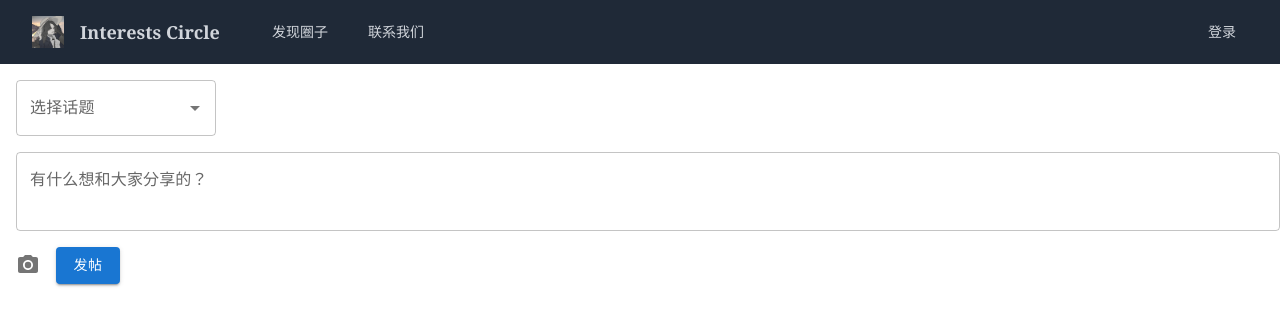
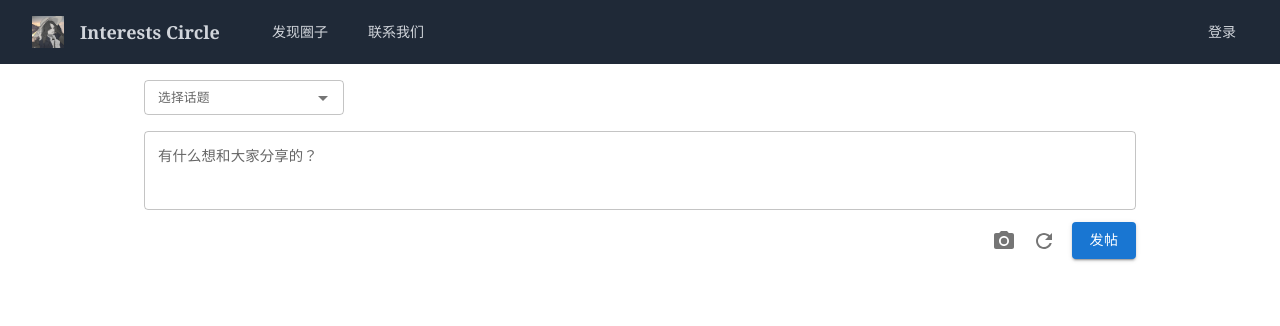
Before and after one commit to MojoisMojo/InterestCircleFrontEnd, a React (Vite) app: page /tmp in a window 1280 px wide. Shown: the top 326 px of the page. Built offline with nearby package versions, Linux system fonts and the light colour scheme.

Commit message:
finish postSender

```diff
--- /dev/null
+++ b/src/components/ImgContainer/index.jsx
@@ -0,0 +1,48 @@
+export default function ImgContainer() {
+  return (
+    <Grid item container
+      rowSpacing={{ xs: 1, md: 1.5 }}
+      columnSpacing={{ xs: 1, md: 1.5 }}
+      paddingTop='8px !important'
+      sx={{ width: '100%' }}
+    >
+      {post.img.map((img) => (
+        <Grid item
+          xs={6}
+          sm={4}
+        >
+          <SquareContainer
+            item
+            key={img.id}
+          >
+            <ButtonBase
+              sx={{
+                width: '100%',
+                height: '100%',
+                borderRadius: { xs: '5px', sm: '10px' },
+              }}
+              onClick={() => handleClickOpenImg(img)}
+            >
+              {/* <Img
+            alt="img"
+            src={img}
+            sx={{
+              width: '100%',
+              height: 'auto',
+              borderRadius: 'inherit',
+              objectFit: 'cotain',
+              overflow: 'hidden',
+            }}
+          /> */}
+              <img
+                src={img}
+                alt="img"
+                style={{ borderRadius: 'inherit', objectFit: 'cover', width: '100%', height: '100%' }}
+              />
+            </ButtonBase>
+          </SquareContainer>
+        </Grid>
+      ))}
+    </Grid>
+  );
+}
--- a/src/components/ImgViewer/index.jsx
+++ b/src/components/ImgViewer/index.jsx
@@ -15,8 +15,8 @@ export default function ImgViewer({ open, img, onClose }) {
         sx={{
           display: open ? 'flex' : 'none',
           position: 'fixed',
-          top: 20,
-          right: 20,
+          top: 8,
+          right: 8,
           zIndex: 1500,
           backgroundColor: 'darkgrey',
           '&:hover': {
--- a/src/components/Post/Post.jsx
+++ b/src/components/Post/Post.jsx
@@ -210,7 +210,6 @@ export default function Post({ poster, post }) {
                 </Grid>
               ))}
             </Grid>
-            {/* Post's images dialog */}
           </Grid>
           {/* Acted info of the post */}
           <Grid item container
--- a/src/components/Sender/PostSender/index.jsx
+++ b/src/components/Sender/PostSender/index.jsx
@@ -1,19 +1,35 @@
 import * as React from 'react';
-import { Button, TextField, Box, IconButton } from '@mui/material';
+import { Button, TextField, Box, IconButton, Typography } from '@mui/material';
 import Autocomplete from '@mui/material/Autocomplete';
+import Grid from '@mui/material/Grid';
+import ButtonBase from '@mui/material/ButtonBase';
+
 import PhotoCamera from '@mui/icons-material/PhotoCamera';
+import CloseIcon from '@mui/icons-material/Close';
+import RefreshIcon from '@mui/icons-material/Refresh';
+import AutorenewIcon from '@mui/icons-material/Autorenew';
+
+import SquareContainer from '../../SquareContainer';
+import ImgViewer from '../../ImgViewer';
+
 export default function PostSender(props) {
   const [postContent, setPostContent] = React.useState('');
   const [selectedCircle, setSelectedCircle] = React.useState(null);
-  const [image, setImage] = React.useState(null);
+  const [postImgs, setPostImgs] = React.useState([]);
+
+  const [imgOpen, setImgOpen] = React.useState(false);
+  const [selectedImg, setSelectedImg] = React.useState('');
+  const handleClickOpenImg = (imgUrl) => {
+    setSelectedImg(imgUrl);
+    setImgOpen(true);
+  };
+
+  const handleClose = () => {
+    setImgOpen(false);
+  };
 
   // destructure the props
   let { circles, onSubmit, _ } = props;
-
-  // format the data for the Autocomplete component
-  let topics = circles.map(circle => { return { 'label': circle.cname }; });
-
-  console.log(topics);
 
   const handlePostChange = (event) => {
     setPostContent(event.target.value);
@@ -24,16 +40,46 @@ export default function PostSender(props) {
   };
 
   const handleImageChange = (event) => {
-    setImage(event.target.files[0]);
+    console.log(event.target.files);
+    // 忽略
+
+    // 过滤掉非图片文件
+    let files = Array.from(event.target.files).filter((file) => file.type.startsWith('image/'));
+    // 限制上传图片数量
+    if (postImgs.length + files.length > 9) {
+      alert('最多一共只能上传9张图片! ');
+      return;
+    }
+    // 限制上传图片大小
+    for (let file of files) {
+      if (file.size > 5 * 1024 * 1024) {
+        alert('单张图片大小不能超过5MB!');
+        return;
+      }
+    }
+    // 上传图片
+    Promise.all(files.map(file => {
+      return new Promise((resolve, reject) => {
+        let reader = new FileReader();
+        reader.onload = (e) => resolve(e.target.result);
+        reader.onerror = reject;
+        reader.readAsDataURL(file);
+      });
+    })).then(images => {
+      // images 是所有文件读取操作完成后的结果数组
+      setPostImgs(postImgs.concat(images));
+    }).catch(error => {
+      console.error("Error reading files:", error);
+    });
   };
 
   const handlePostSubmit = () => {
     if (onSubmit) {
-      onSubmit({ postContent, cid: selectedCircle.cid, image });
+      onSubmit({ postContent, cid: selectedCircle.cid, postImgs });
+    }
     setPostContent('');
     setSelectedCircle(null);
-      setImage(null);
-    }
+    setPostImgs([]);
   };
 
   return (
@@ -43,24 +89,46 @@ export default function PostSender(props) {
       sx={{
         '& .MuiTextField-root': { m: 1 },
         '& .MuiButton-root': { m: 1 },
-        fontSize: '0.5rem !important',
       }}
-
       noValidate
       autoComplete="off"
     >
       <Autocomplete
         options={circles}
-        getOptionLabel={(option) => option.cname}
+        getOptionLabel={(option) => { return option.cname }}
         onChange={handleCircleChange}
+        renderOption={(props, option) => {
+          const { key, ...optionProps } = props;
+          return (
+            <Typography variant='h6' sx={{lineHeight:'2rem', textAlign:'center', fontSize: '0.9rem' }}>
+              {option.cname}
+            </Typography>
+          );
+        }}
         renderInput={(params) =>
           <TextField
-            sx={{ fontSize: '0.5rem !important' }}
             {...params} label="选择话题"
+            size='small'
+            InputLabelProps={{
+              sx: {
+                fontSize: '0.8rem', // 更改 label 的字体大小
+              },
+            }}
           />
         }
+        size='small'
         disablePortal
-        sx={{ width: '25%', maxWidth: '200px', }}
+        sx={{
+          width: '25%',
+          maxWidth: '200px',
+          minWidth: '100px',
+          '& .MuiAutocomplete-inputRoot': {
+            fontSize: '0.8rem !important', // 更改字体大小
+          },
+          '& .MuiAutocomplete-option': {
+            fontSize: '0.8rem !important', // 更改选项的字体大小
+          },
+        }}
       />
       <TextField
         label="有什么想和大家分享的？"
@@ -70,8 +138,54 @@ export default function PostSender(props) {
         value={postContent}
         onChange={handlePostChange}
         variant="outlined"
-        fullWidth
+        sx={{
+          width: 'calc(100% - 16px)'
+        }}
+        InputLabelProps={{
+          sx: {
+            fontSize: '0.9rem', // 更改 label 的字体大小
+          },
+        }}
       />
+      {/* Post's images */}
+      <Grid item container
+        rowSpacing={{ xs: 1, md: 1.5 }}
+        columnSpacing={{ xs: 1, md: 1.5 }}
+        paddingTop='8px !important'
+        sx={{ width: 'calc(100% - 16px)' }}
+      >
+        {postImgs.map((imgfile, index) => (
+          <Grid item
+            xs={6}
+            sm={4}
+            md={3}
+            lg={2.4}
+          >
+            <SquareContainer
+              item
+              key={index}
+            >
+              <ButtonBase
+                sx={{
+                  width: '100%',
+                  height: '100%',
+                  borderRadius: { xs: '5px', sm: '10px' },
+                }}
+                onClick={() => handleClickOpenImg(imgfile)}
+              >
+                <img
+                  src={imgfile}
+                  alt="img"
+                  loading='lazy'
+                  style={{ borderRadius: 'inherit', objectFit: 'cover', width: '100%', height: '100%' }}
+                />
+              </ButtonBase>
+            </SquareContainer>
+          </Grid>
+        ))}
+      </Grid>
+      {/* Post's images Icon And Post Button */}
+      <Box display='flex' justifyContent='flex-end' alignItems='center'>
         <input
           accept="image/*"
           style={{ display: 'none' }}
@@ -79,15 +193,25 @@ export default function PostSender(props) {
           multiple
           type="file"
           onChange={handleImageChange}
+          disabled={postImgs.length >= 9}
         />
         <label htmlFor="raised-button-file">
           <IconButton component="span">
             <PhotoCamera />
           </IconButton>
         </label>
+        <IconButton>
+          <RefreshIcon onClick={(e) => { e.stopPropagation(); setPostImgs([]) }} />
+        </IconButton>
         <Button onClick={handlePostSubmit} variant="contained" color="primary">
           发帖
         </Button>
       </Box>
+      <ImgViewer
+        open={imgOpen}
+        img={selectedImg}
+        onClose={handleClose}
+      />
+    </Box>
   );
 }
--- a/src/tmp.jsx
+++ b/src/tmp.jsx
@@ -34,7 +34,7 @@ function TagsAutocomplete() {
 
 const TmpApp = () => {
   return (
-    <div>
+    <div style={{ width: '80%', margin: 'auto'}}>
       {/* <TagsAutocomplete/> */}
       <PostSender circles={[static_circle_card_info_daily, static_circle_card_info_game, static_circle_card_info_daily]} />
     </div>
```
Lines whose indentation alone changed are shown as unchanged.
